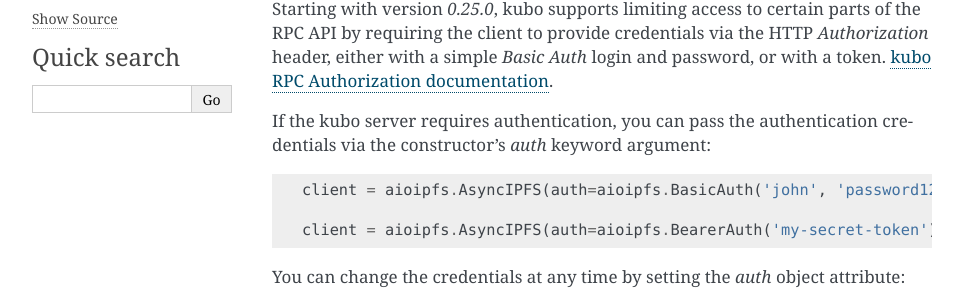
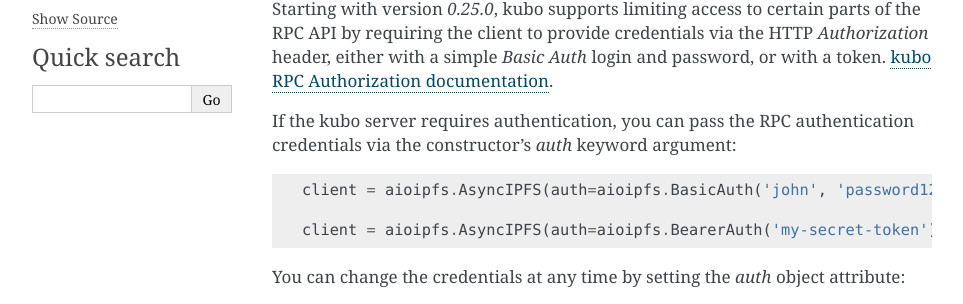
Before and after one commit to pinnaculum/aioipfs, a Sphinx documentation site: the page built from docs/index.rst, in a window 1280 px wide and 900 px high, scrolled down 1590 px. Shown: the part 151-455 px from the top of the window, without its empty margins (148-1111 px from the left). Built offline with Sphinx 7.4.7, drawn with Linux system fonts in a browser that asks for light colours; the version number is read from the project's files by our own code.

```diff
--- a/docs/index.rst
+++ b/docs/index.rst
@@ -92,7 +92,7 @@
 *Authorization* header, either with a simple *Basic Auth* login and password, or
 with a token. `kubo RPC Authorization documentation <https://github.com/ipfs/kubo/blob/master/docs/config.md#apiauthorizations>`_.
 
-If the kubo server requires authentication, you can pass the authentication
+If the kubo server requires authentication, you can pass the RPC authentication
 credentials via the constructor's *auth* keyword argument::
 
     client = aioipfs.AsyncIPFS(auth=aioipfs.BasicAuth('john', 'password123'))
```
Also changed, not shown: README.rst (+9 -0 lines), .readthedocs.yaml.
